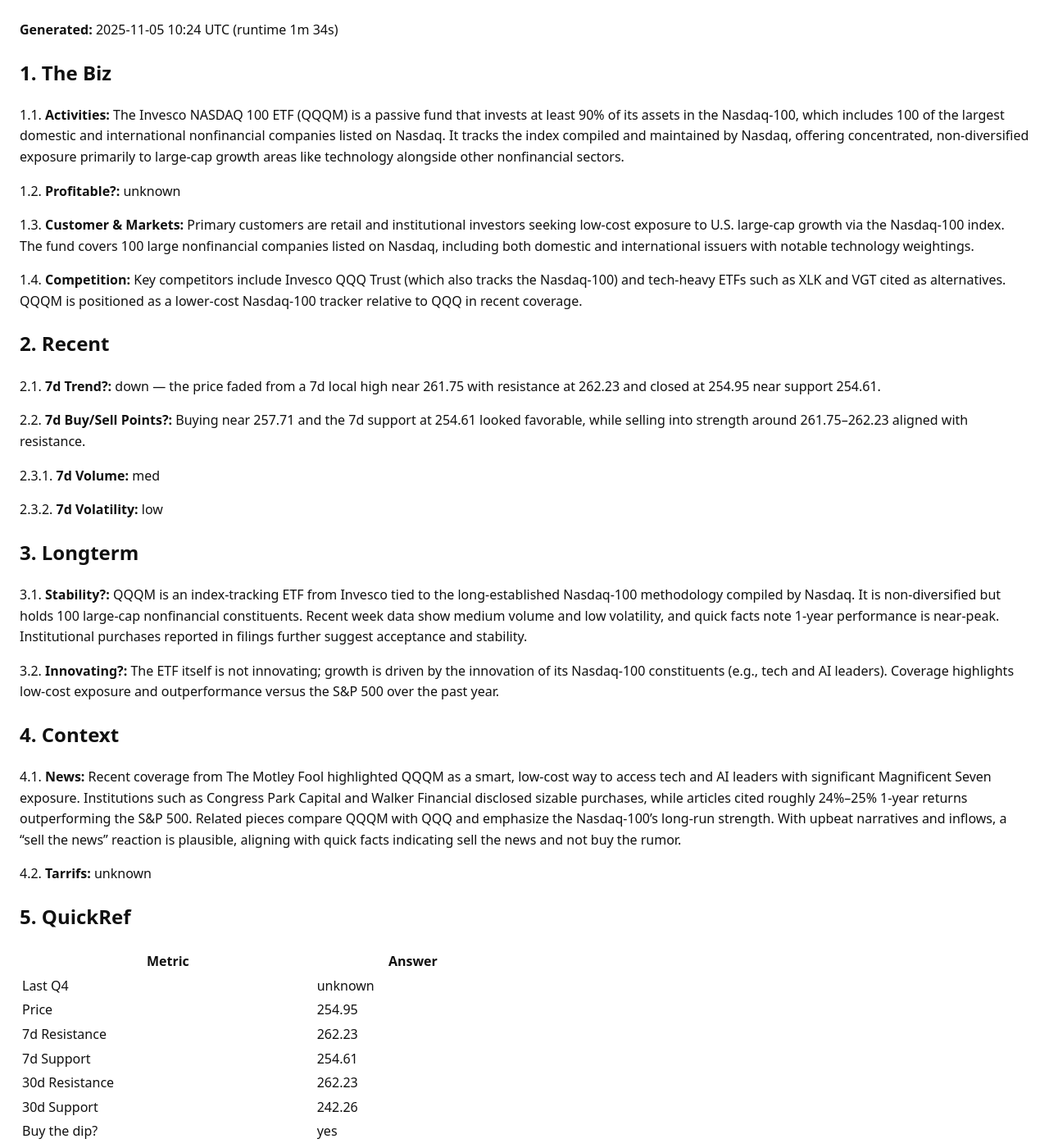
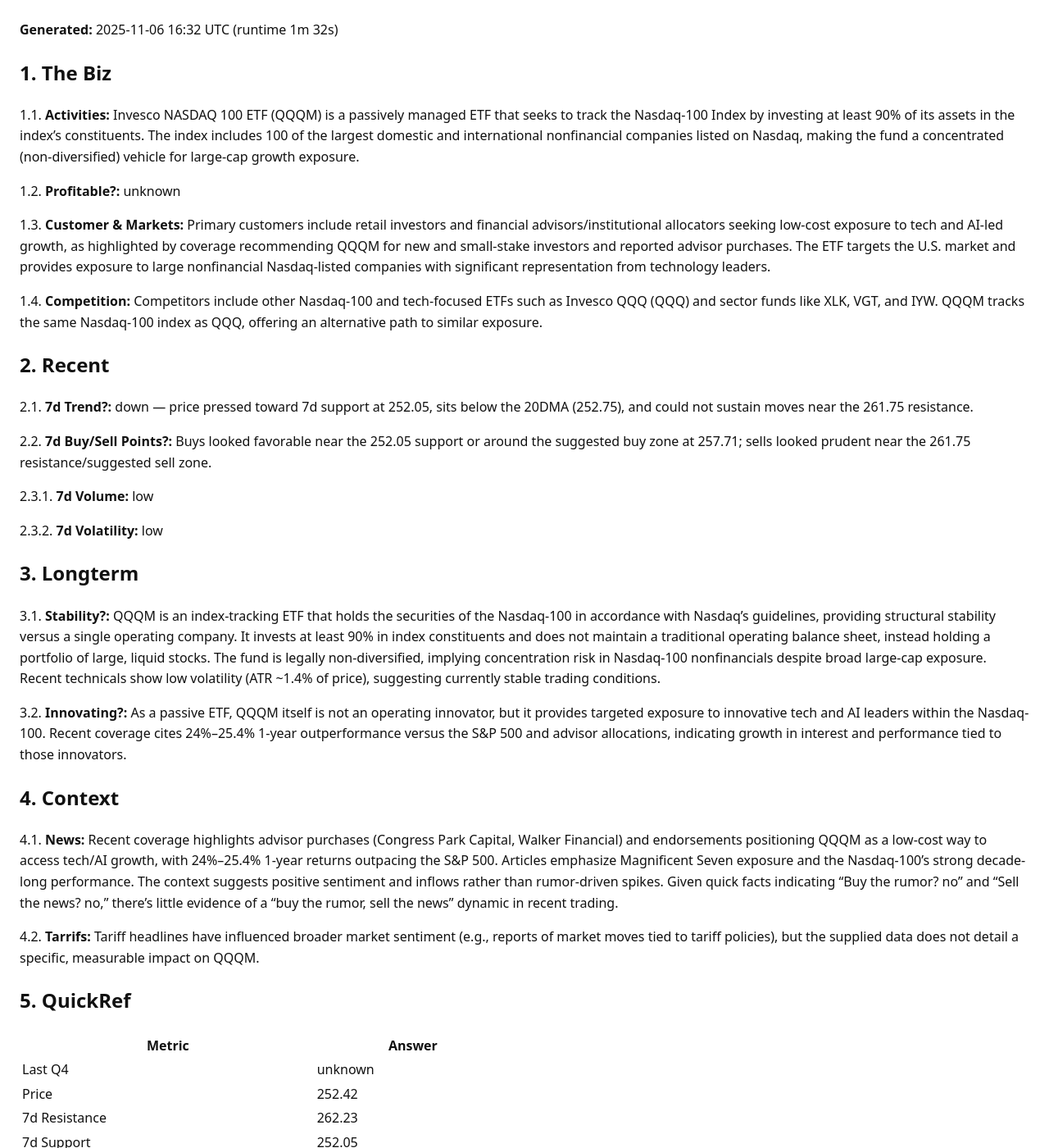
Before and after one commit to ryness/stonks, a Jekyll site: the page built from _reports/QQQM.md, in a window 1280 px wide and 1400 px high. Shown: the whole window at 82% size. Built offline with Jekyll 4.4.1, drawn with Linux system fonts in a browser that asks for light colours.

Commit message:
Update report: QQQM

```diff
--- a/_reports/QQQM.md
+++ b/_reports/QQQM.md
@@ -2,43 +2,43 @@
 layout: default
 title: "QQQM Stock Report"
 ticker: "QQQM"
-date: 2025-11-05
-generated_at: 2025-11-05T10:24:51.386034+00:00
-runtime_seconds: 94.17
+date: 2025-11-06
+generated_at: 2025-11-06T16:32:01.728710+00:00
+runtime_seconds: 91.67
 raw_markdown: |
-  **Generated:** <time class="js-local-time" datetime="2025-11-05T10:24:51.386034+00:00">2025-11-05 10:24 UTC</time> (runtime 1m 34s)
+  **Generated:** <time class="js-local-time" datetime="2025-11-06T16:32:01.728710+00:00">2025-11-06 16:32 UTC</time> (runtime 1m 32s)
 
   ## 1. The Biz
 
-  1.1. **Activities:** The Invesco NASDAQ 100 ETF (QQQM) is a passive fund that invests at least 90% of its assets in the Nasdaq-100, which includes 100 of the largest domestic and international nonfinancial companies listed on Nasdaq. It tracks the index compiled and maintained by Nasdaq, offering concentrated, non-diversified exposure primarily to large-cap growth areas like technology alongside other nonfinancial sectors.
+  1.1. **Activities:** Invesco NASDAQ 100 ETF (QQQM) is a passively managed ETF that seeks to track the Nasdaq-100 Index by investing at least 90% of its assets in the index’s constituents. The index includes 100 of the largest domestic and international nonfinancial companies listed on Nasdaq, making the fund a concentrated (non-diversified) vehicle for large-cap growth exposure.
 
   1.2. **Profitable?:** unknown
 
-  1.3. **Customer & Markets:** Primary customers are retail and institutional investors seeking low-cost exposure to U.S. large-cap growth via the Nasdaq-100 index. The fund covers 100 large nonfinancial companies listed on Nasdaq, including both domestic and international issuers with notable technology weightings.
+  1.3. **Customer & Markets:** Primary customers include retail investors and financial advisors/institutional allocators seeking low-cost exposure to tech and AI-led growth, as highlighted by coverage recommending QQQM for new and small-stake investors and reported advisor purchases. The ETF targets the U.S. market and provides exposure to large nonfinancial Nasdaq-listed companies with significant representation from technology leaders.
 
-  1.4. **Competition:** Key competitors include Invesco QQQ Trust (which also tracks the Nasdaq-100) and tech-heavy ETFs such as XLK and VGT cited as alternatives. QQQM is positioned as a lower-cost Nasdaq-100 tracker relative to QQQ in recent coverage.
+  1.4. **Competition:** Competitors include other Nasdaq-100 and tech-focused ETFs such as Invesco QQQ (QQQ) and sector funds like XLK, VGT, and IYW. QQQM tracks the same Nasdaq-100 index as QQQ, offering an alternative path to similar exposure.
 
   ## 2. Recent
 
-  2.1. **7d Trend?:** down — the price faded from a 7d local high near 261.75 with resistance at 262.23 and closed at 254.95 near support 254.61.
+  2.1. **7d Trend?:** down — price pressed toward 7d support at 252.05, sits below the 20DMA (252.75), and could not sustain moves near the 261.75 resistance.
 
-  2.2. **7d Buy/Sell Points?:** Buying near 257.71 and the 7d support at 254.61 looked favorable, while selling into strength around 261.75–262.23 aligned with resistance.
+  2.2. **7d Buy/Sell Points?:** Buys looked favorable near the 252.05 support or around the suggested buy zone at 257.71; sells looked prudent near the 261.75 resistance/suggested sell zone.
 
-  2.3.1. **7d Volume:** med
+  2.3.1. **7d Volume:** low
 
   2.3.2. **7d Volatility:** low
 
   ## 3. Longterm
 
-  3.1. **Stability?:** QQQM is an index-tracking ETF from Invesco tied to the long-established Nasdaq-100 methodology compiled by Nasdaq. It is non-diversified but holds 100 large-cap nonfinancial constituents. Recent week data show medium volume and low volatility, and quick facts note 1-year performance is near-peak. Institutional purchases reported in filings further suggest acceptance and stability.
+  3.1. **Stability?:** QQQM is an index-tracking ETF that holds the securities of the Nasdaq-100 in accordance with Nasdaq’s guidelines, providing structural stability versus a single operating company. It invests at least 90% in index constituents and does not maintain a traditional operating balance sheet, instead holding a portfolio of large, liquid stocks. The fund is legally non-diversified, implying concentration risk in Nasdaq-100 nonfinancials despite broad large-cap exposure. Recent technicals show low volatility (ATR ~1.4% of price), suggesting currently stable trading conditions.
 
-  3.2. **Innovating?:** The ETF itself is not innovating; growth is driven by the innovation of its Nasdaq-100 constituents (e.g., tech and AI leaders). Coverage highlights low-cost exposure and outperformance versus the S&P 500 over the past year.
+  3.2. **Innovating?:** As a passive ETF, QQQM itself is not an operating innovator, but it provides targeted exposure to innovative tech and AI leaders within the Nasdaq-100. Recent coverage cites 24%–25.4% 1-year outperformance versus the S&P 500 and advisor allocations, indicating growth in interest and performance tied to those innovators.
 
   ## 4. Context
 
-  4.1. **News:** Recent coverage from The Motley Fool highlighted QQQM as a smart, low-cost way to access tech and AI leaders with significant Magnificent Seven exposure. Institutions such as Congress Park Capital and Walker Financial disclosed sizable purchases, while articles cited roughly 24%–25% 1-year returns outperforming the S&P 500. Related pieces compare QQQM with QQQ and emphasize the Nasdaq-100’s long-run strength. With upbeat narratives and inflows, a “sell the news” reaction is plausible, aligning with quick facts indicating sell the news and not buy the rumor.
+  4.1. **News:** Recent coverage highlights advisor purchases (Congress Park Capital, Walker Financial) and endorsements positioning QQQM as a low-cost way to access tech/AI growth, with 24%–25.4% 1-year returns outpacing the S&P 500. Articles emphasize Magnificent Seven exposure and the Nasdaq-100’s strong decade-long performance. The context suggests positive sentiment and inflows rather than rumor-driven spikes. Given quick facts indicating “Buy the rumor? no” and “Sell the news? no,” there’s little evidence of a “buy the rumor, sell the news” dynamic in recent trading.
 
-  4.2. **Tarrifs:** unknown
+  4.2. **Tarrifs:** Tariff headlines have influenced broader market sentiment (e.g., reports of market moves tied to tariff policies), but the supplied data does not detail a specific, measurable impact on QQQM.
 
   ## 5. QuickRef
 
@@ -47,14 +47,14 @@ raw_markdown: |
   <thead><tr><th>Metric</th><th>Answer</th></tr></thead>
   <tbody>
   <tr><td>Last Q4</td><td>unknown</td></tr>
-  <tr><td>Price</td><td>254.95</td></tr>
+  <tr><td>Price</td><td>252.42</td></tr>
   <tr><td>7d Resistance</td><td>262.23</td></tr>
-  <tr><td>7d Support</td><td>254.61</td></tr>
+  <tr><td>7d Support</td><td>252.05</td></tr>
   <tr><td>30d Resistance</td><td>262.23</td></tr>
   <tr><td>30d Support</td><td>242.26</td></tr>
   <tr><td>Buy the dip?</td><td>yes</td></tr>
   <tr><td>Buy the rumor?</td><td>no</td></tr>
-  <tr><td>Sell the news?</td><td>yes</td></tr>
+  <tr><td>Sell the news?</td><td>no</td></tr>
   <tr><td>7d Trend:</td><td>down</td></tr>
   <tr><td>3mo</td><td>middle</td></tr>
   <tr><td>1yr</td><td>near-peak</td></tr>
@@ -230,39 +230,39 @@ raw_markdown: |
   </details>
 ---
 
-**Generated:** <time class="js-local-time" datetime="2025-11-05T10:24:51.386034+00:00">2025-11-05 10:24 UTC</time> (runtime 1m 34s)
+**Generated:** <time class="js-local-time" datetime="2025-11-06T16:32:01.728710+00:00">2025-11-06 16:32 UTC</time> (runtime 1m 32s)
 
 ## 1. The Biz
 
-1.1. **Activities:** The Invesco NASDAQ 100 ETF (QQQM) is a passive fund that invests at least 90% of its assets in the Nasdaq-100, which includes 100 of the largest domestic and international nonfinancial companies listed on Nasdaq. It tracks the index compiled and maintained by Nasdaq, offering concentrated, non-diversified exposure primarily to large-cap growth areas like technology alongside other nonfinancial sectors.
+1.1. **Activities:** Invesco NASDAQ 100 ETF (QQQM) is a passively managed ETF that seeks to track the Nasdaq-100 Index by investing at least 90% of its assets in the index’s constituents. The index includes 100 of the largest domestic and international nonfinancial companies listed on Nasdaq, making the fund a concentrated (non-diversified) vehicle for large-cap growth exposure.
 
 1.2. **Profitable?:** unknown
 
-1.3. **Customer & Markets:** Primary customers are retail and institutional investors seeking low-cost exposure to U.S. large-cap growth via the Nasdaq-100 index. The fund covers 100 large nonfinancial companies listed on Nasdaq, including both domestic and international issuers with notable technology weightings.
+1.3. **Customer & Markets:** Primary customers include retail investors and financial advisors/institutional allocators seeking low-cost exposure to tech and AI-led growth, as highlighted by coverage recommending QQQM for new and small-stake investors and reported advisor purchases. The ETF targets the U.S. market and provides exposure to large nonfinancial Nasdaq-listed companies with significant representation from technology leaders.
 
-1.4. **Competition:** Key competitors include Invesco QQQ Trust (which also tracks the Nasdaq-100) and tech-heavy ETFs such as XLK and VGT cited as alternatives. QQQM is positioned as a lower-cost Nasdaq-100 tracker relative to QQQ in recent coverage.
+1.4. **Competition:** Competitors include other Nasdaq-100 and tech-focused ETFs such as Invesco QQQ (QQQ) and sector funds like XLK, VGT, and IYW. QQQM tracks the same Nasdaq-100 index as QQQ, offering an alternative path to similar exposure.
 
 ## 2. Recent
 
-2.1. **7d Trend?:** down — the price faded from a 7d local high near 261.75 with resistance at 262.23 and closed at 254.95 near support 254.61.
+2.1. **7d Trend?:** down — price pressed toward 7d support at 252.05, sits below the 20DMA (252.75), and could not sustain moves near the 261.75 resistance.
 
-2.2. **7d Buy/Sell Points?:** Buying near 257.71 and the 7d support at 254.61 looked favorable, while selling into strength around 261.75–262.23 aligned with resistance.
+2.2. **7d Buy/Sell Points?:** Buys looked favorable near the 252.05 support or around the suggested buy zone at 257.71; sells looked prudent near the 261.75 resistance/suggested sell zone.
 
-2.3.1. **7d Volume:** med
+2.3.1. **7d Volume:** low
 
 2.3.2. **7d Volatility:** low
 
 ## 3. Longterm
 
-3.1. **Stability?:** QQQM is an index-tracking ETF from Invesco tied to the long-established Nasdaq-100 methodology compiled by Nasdaq. It is non-diversified but holds 100 large-cap nonfinancial constituents. Recent week data show medium volume and low volatility, and quick facts note 1-year performance is near-peak. Institutional purchases reported in filings further suggest acceptance and stability.
+3.1. **Stability?:** QQQM is an index-tracking ETF that holds the securities of the Nasdaq-100 in accordance with Nasdaq’s guidelines, providing structural stability versus a single operating company. It invests at least 90% in index constituents and does not maintain a traditional operating balance sheet, instead holding a portfolio of large, liquid stocks. The fund is legally non-diversified, implying concentration risk in Nasdaq-100 nonfinancials despite broad large-cap exposure. Recent technicals show low volatility (ATR ~1.4% of price), suggesting currently stable trading conditions.
 
-3.2. **Innovating?:** The ETF itself is not innovating; growth is driven by the innovation of its Nasdaq-100 constituents (e.g., tech and AI leaders). Coverage highlights low-cost exposure and outperformance versus the S&P 500 over the past year.
+3.2. **Innovating?:** As a passive ETF, QQQM itself is not an operating innovator, but it provides targeted exposure to innovative tech and AI leaders within the Nasdaq-100. Recent coverage cites 24%–25.4% 1-year outperformance versus the S&P 500 and advisor allocations, indicating growth in interest and performance tied to those innovators.
 
 ## 4. Context
 
-4.1. **News:** Recent coverage from The Motley Fool highlighted QQQM as a smart, low-cost way to access tech and AI leaders with significant Magnificent Seven exposure. Institutions such as Congress Park Capital and Walker Financial disclosed sizable purchases, while articles cited roughly 24%–25% 1-year returns outperforming the S&P 500. Related pieces compare QQQM with QQQ and emphasize the Nasdaq-100’s long-run strength. With upbeat narratives and inflows, a “sell the news” reaction is plausible, aligning with quick facts indicating sell the news and not buy the rumor.
+4.1. **News:** Recent coverage highlights advisor purchases (Congress Park Capital, Walker Financial) and endorsements positioning QQQM as a low-cost way to access tech/AI growth, with 24%–25.4% 1-year returns outpacing the S&P 500. Articles emphasize Magnificent Seven exposure and the Nasdaq-100’s strong decade-long performance. The context suggests positive sentiment and inflows rather than rumor-driven spikes. Given quick facts indicating “Buy the rumor? no” and “Sell the news? no,” there’s little evidence of a “buy the rumor, sell the news” dynamic in recent trading.
 
-4.2. **Tarrifs:** unknown
+4.2. **Tarrifs:** Tariff headlines have influenced broader market sentiment (e.g., reports of market moves tied to tariff policies), but the supplied data does not detail a specific, measurable impact on QQQM.
 
 ## 5. QuickRef
 
@@ -271,14 +271,14 @@ raw_markdown: |
 <thead><tr><th>Metric</th><th>Answer</th></tr></thead>
 <tbody>
 <tr><td>Last Q4</td><td>unknown</td></tr>
-<tr><td>Price</td><td>254.95</td></tr>
+<tr><td>Price</td><td>252.42</td></tr>
 <tr><td>7d Resistance</td><td>262.23</td></tr>
-<tr><td>7d Support</td><td>254.61</td></tr>
+<tr><td>7d Support</td><td>252.05</td></tr>
 <tr><td>30d Resistance</td><td>262.23</td></tr>
 <tr><td>30d Support</td><td>242.26</td></tr>
 <tr><td>Buy the dip?</td><td>yes</td></tr>
 <tr><td>Buy the rumor?</td><td>no</td></tr>
-<tr><td>Sell the news?</td><td>yes</td></tr>
+<tr><td>Sell the news?</td><td>no</td></tr>
 <tr><td>7d Trend:</td><td>down</td></tr>
 <tr><td>3mo</td><td>middle</td></tr>
 <tr><td>1yr</td><td>near-peak</td></tr>
```
Also changed, not shown: other parts of _reports/QQQM.md (+6 -6 lines), .gostonks-state.json, 1 other file.
